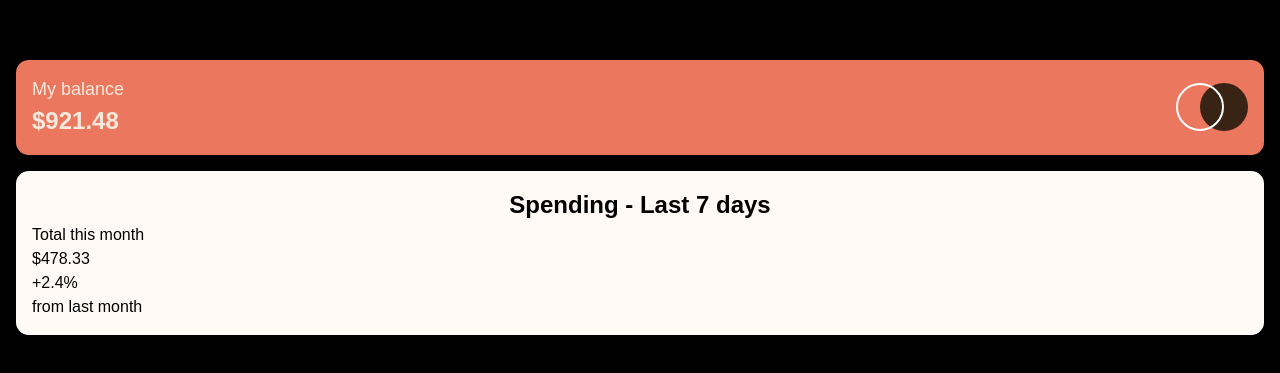
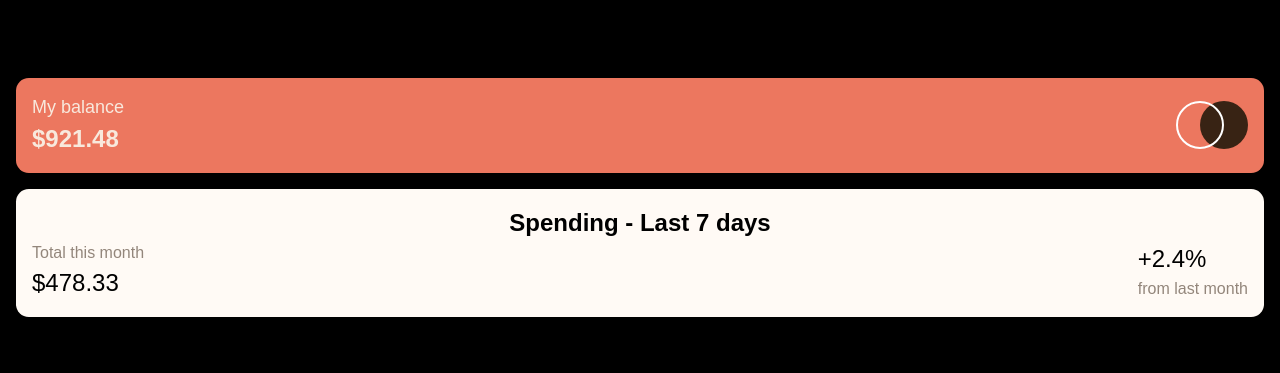
Before and after one commit to SebastianLaka/expenses-chart-component, a Vue app: page / in a window 1280 px wide. Shown: the part 203-576 px from the top of the page. Built offline with nearby package versions, Linux system fonts and the light colour scheme.

Commit message:
Add styles for chart footer for fonts

```diff
--- a/src/components/chart-component.vue
+++ b/src/components/chart-component.vue
@@ -77,6 +77,18 @@
           font-weight: $font-bold-size;
           font-size: $secondary-size;
         }
+        .chart-body-footer{
+          display: flex;
+          justify-content: space-between;
+          .chart-total, .chart-increase{
+            &__amount{
+              font-size: $secondary-size;
+            }
+            &__title{
+              color: $medium-brown;
+            }
+          }
+        }
       }
     }
   }
```
